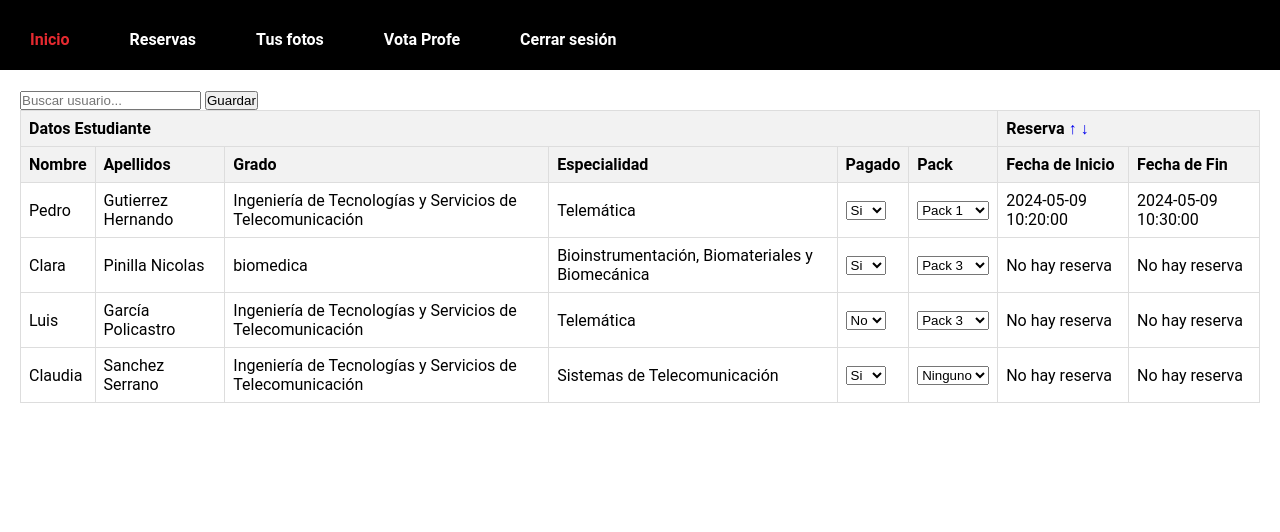
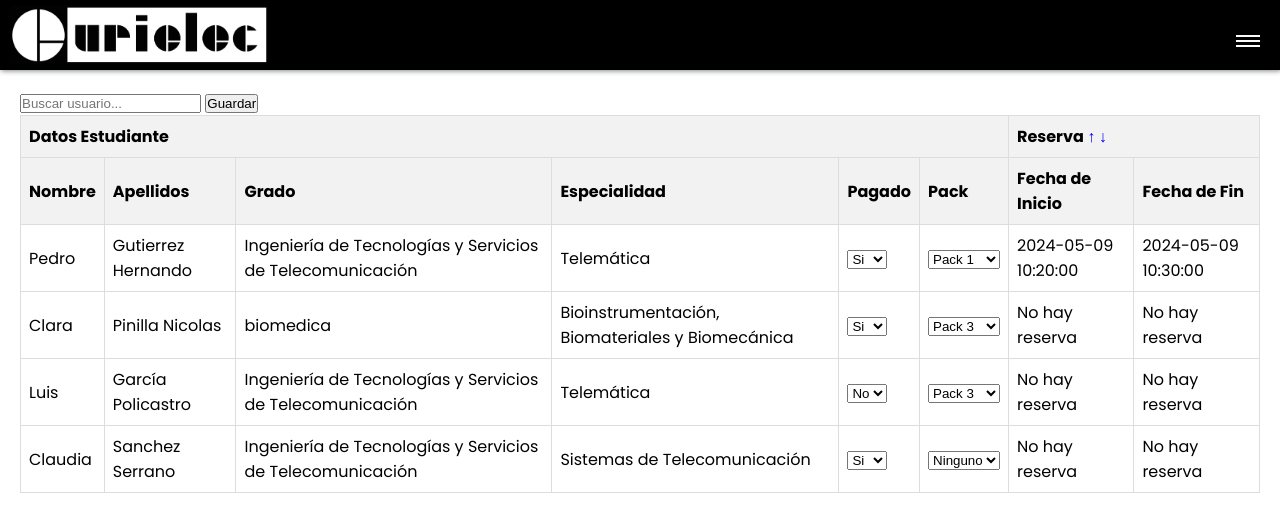
Before and after one commit to Helmutarial/Orlastfg, a Flask app: template templates/admin.html in a window 1280 px wide. Shown: the top 532 px of the page. Run offline with Flask 3, Linux system fonts and the light colour scheme; the template is opened without the code that fills it: values that come from a table or form of the project are taken from there, others are empty; data comes from the database, SQL or seed files in the repository.

Commit message:
Arreglando layout2

```diff
--- a/static/layout.css
+++ b/static/layout.css
@@ -1,31 +1,11 @@
-/* Estilos comunes para la navegación */
+@import url("https://fonts.googleapis.com/css2?family=Poppins:wght@400;700&display=swap");
+
 :root
 {
     --white: #f9f9f9;
-    --green: #229395;
-    --green-light: #7acbcd;
-    --black: #36383F;
+    --black: #000000;
     --grey: #85888C;
-}
-
-.header{
-    background-color: #000000  ;
-    font-family: 'Roboto', sans-serif;
-    position: sticky;
-    top: 0;
-    width: 100%;
-    font-weight: bold;
-    height: 70px;
-}
-
-.logo
-{
-    display: inline-block;
-    color: var(--white);
-    font-size: 20px;
-    margin-left: 10px;
-    margin-top: 23px;
-
+    --red:  #e52a30;
 }
 
 *
@@ -37,7 +17,7 @@
 
 body
 {
-    font-family: 'Roboto', sans-serif;
+    font-family: "Poppins", sans-serif;
 }
 
 main
@@ -55,29 +35,47 @@ ul
     list-style: none;
 }
 
+.header
+{
+    background-color: var(--black);
+    box-shadow: 1px 1px 5px 0px var(--grey);
+    position: sticky;
+    top: 0;
+    width: 100%;
+    height: 70px;
+}
+
+.logo
+{
+    display: inline-block;
+    color: var(--white);
+    font-size: 60px;
+    margin-left: 10px;
+    height: 60px;
+    margin-top: 5px;
+}
+
 .nav
 {
     width: 100%;
     height: 100%;
-    overflow: hidden;
+    position: fixed;
+    background-color: var(--black);
     overflow: hidden;
     max-height: 0;
     transition: max-height .5s ease-out;
-
 }
-
-
 
 .menu a
 {
     display: block;
     padding: 30px;
-    color: #FFFFFF ;
+    color: var(--white);
 }
 
 .menu a:hover
 {
-    background-color: #e52a30
+    background-color: var(--red);
 }
 
 .hamb
@@ -147,14 +145,14 @@ ul
     top:0;
 }
 
-@media (min-width: 768px)
+@media (min-width: 1300px)
 {
     .nav
     {
         max-height: none;
         top: 0;
         position: relative;
-        float: left;
+        float: right;
         width: fit-content;
         background-color: transparent;
     }
@@ -167,7 +165,7 @@ ul
     .menu a:hover
     {
         background-color: transparent;
-        color: #e52a30
+        color: var(--red)
     }
 
     .hamb
--- a/templates/layout.html
+++ b/templates/layout.html
@@ -9,7 +9,7 @@
 </head>
 <body>
     <header class="header">
-
+        <img src="{{ url_for('static', filename='logo_euri.png') }}" class="logo">
         <input type="checkbox" id="side-menu" class="side-menu">
         <label for="side-menu" class="hamb"><span class="hamb-line"></span></label>
         <nav class="nav">
@@ -32,13 +32,6 @@
         {% endblock %}
     </main>
 
-    <script>
-        document.addEventListener('DOMContentLoaded', function() {
-            document.getElementById('toggle-menu').addEventListener('click', function() {
-                var botones = document.getElementById('botones');
-                botones.style.display = botones.style.display === 'none' ? 'block' : 'none';
-            });
-        });
-    </script>
+
 </body>
 </html>
```
